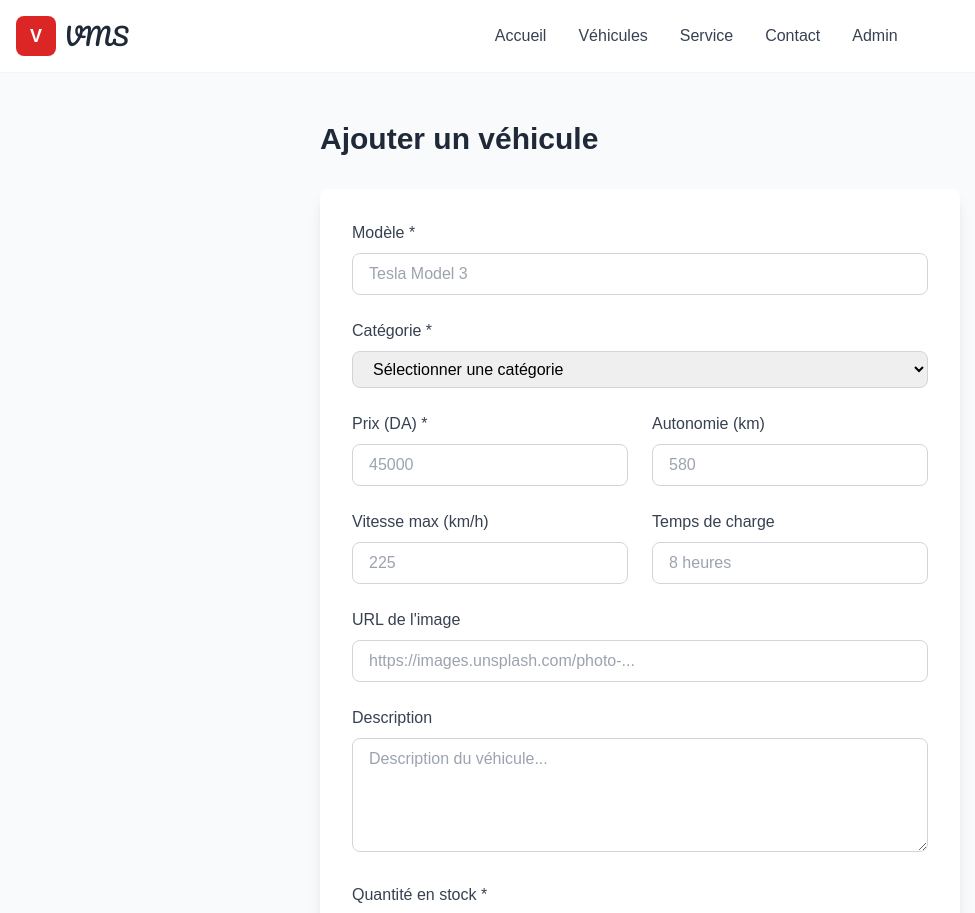
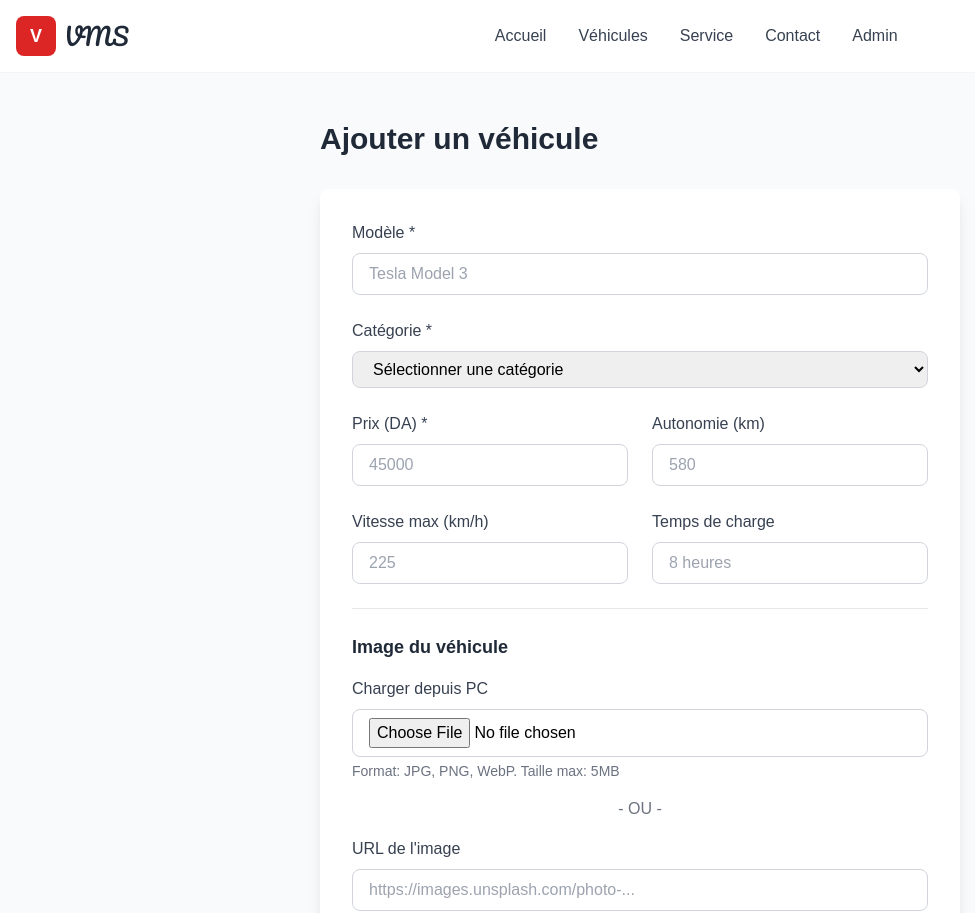
Before and after one commit to MADANI1972/VMS_EUCALYPTUS, a Next.js app: page /admin/add in a window 1280 px wide. Shown: the top 913 px of the page, without its empty margins (0-975 px from the left). Built offline with nearby package versions, Linux system fonts and the light colour scheme.

Commit message:
Update page.js

```diff
--- a/app/admin/add/page.js
+++ b/app/admin/add/page.js
@@ -8,6 +8,7 @@ export default function AddVehicule() {
   const router = useRouter();
   const [loading, setLoading] = useState(false);
   const [error, setError] = useState(null);
+  const [uploadingImage, setUploadingImage] = useState(false);
 
   const [formData, setFormData] = useState({
     model: '',
@@ -22,6 +23,9 @@ export default function AddVehicule() {
     stock_quantity: 0
   });
 
+  const [imageFile, setImageFile] = useState(null);
+  const [imagePreview, setImagePreview] = useState(null);
+
   const handleChange = (e) => {
     const { name, value, type, checked } = e.target;
     setFormData(prev => ({
@@ -30,12 +34,68 @@ export default function AddVehicule() {
     }));
   };
 
+  const handleImageChange = (e) => {
+    const file = e.target.files[0];
+    if (file) {
+      if (file.size > 5000000) { // 5MB max
+        setError('La taille de l\'image ne doit pas dépasser 5MB');
+        return;
+      }
+
+      setImageFile(file);
+      setImagePreview(URL.createObjectURL(file));
+      setError(null);
+    }
+  };
+
+  const uploadImage = async () => {
+    if (!imageFile) return null;
+
+    try {
+      setUploadingImage(true);
+      const fileExt = imageFile.name.split('.').pop();
+      const fileName = `${Date.now()}_${Math.random().toString(36).substring(7)}.${fileExt}`;
+      const filePath = `${fileName}`;
+
+      const { data, error } = await supabase.storage
+        .from('vehicle-images')
+        .upload(filePath, imageFile, {
+          cacheControl: '3600',
+          upsert: false
+        });
+
+      if (error) throw error;
+
+      const { data: { publicUrl } } = supabase.storage
+        .from('vehicle-images')
+        .getPublicUrl(filePath);
+
+      return publicUrl;
+    } catch (error) {
+      console.error('Erreur upload image:', error);
+      throw new Error('Erreur lors de l\'upload de l\'image');
+    } finally {
+      setUploadingImage(false);
+    }
+  };
+
   const handleSubmit = async (e) => {
     e.preventDefault();
     setLoading(true);
     setError(null);
 
     try {
+      let imageUrl = formData.image_url;
+
+      // Upload l'image si un fichier est sélectionné
+      if (imageFile) {
+        imageUrl = await uploadImage();
+      }
+
+      if (!imageUrl) {
+        throw new Error('Veuillez fournir une image (URL ou fichier)');
+      }
+
       const { data, error } = await supabase
         .from('vehicles')
         .insert([{
@@ -45,7 +105,7 @@ export default function AddVehicule() {
           autonomy: formData.autonomy ? parseInt(formData.autonomy) : null,
           max_speed: formData.max_speed ? parseInt(formData.max_speed) : null,
           charging_time: formData.charging_time,
-          image_url: formData.image_url,
+          image_url: imageUrl,
           description: formData.description,
           in_stock: formData.in_stock,
           stock_quantity: parseInt(formData.stock_quantity)
@@ -173,6 +233,39 @@ export default function AddVehicule() {
             </div>
           </div>
 
+          {/* Section Image */}
+          <div className="border-t pt-6">
+            <h3 className="text-lg font-semibold text-gray-800 mb-4">Image du véhicule</h3>
+
+            <div className="space-y-4">
+              <div>
+                <label className="block text-gray-700 font-medium mb-2">
+                  Charger depuis PC
+                </label>
+                <input
+                  type="file"
+                  accept="image/*"
+                  onChange={handleImageChange}
+                  className="w-full px-4 py-2 border border-gray-300 rounded-lg focus:ring-2 focus:ring-red-600 focus:border-transparent"
+                />
+                <p className="text-sm text-gray-500 mt-1">
+                  Format: JPG, PNG, WebP. Taille max: 5MB
+                </p>
+              </div>
+
+              {imagePreview && (
+                <div className="mt-4">
+                  <p className="text-sm text-gray-700 mb-2">Aperçu:</p>
+                  <img
+                    src={imagePreview}
+                    alt="Aperçu"
+                    className="w-full h-64 object-cover rounded-lg border"
+                  />
+                </div>
+              )}
+
+              <div className="text-center text-gray-500">- OU -</div>
+
               <div>
                 <label className="block text-gray-700 font-medium mb-2">
                   URL de l'image
@@ -184,7 +277,10 @@ export default function AddVehicule() {
                   onChange={handleChange}
                   placeholder="https://images.unsplash.com/photo-..."
                   className="w-full px-4 py-2 border border-gray-300 rounded-lg focus:ring-2 focus:ring-red-600 focus:border-transparent"
+                  disabled={imageFile !== null}
                 />
+              </div>
+            </div>
           </div>
 
           <div>
@@ -236,15 +332,16 @@ export default function AddVehicule() {
           <div className="flex gap-4">
             <button
               type="submit"
-              disabled={loading}
+              disabled={loading || uploadingImage}
               className="flex-1 bg-green-600 text-white py-3 rounded-lg font-semibold hover:bg-green-700 transition-colors disabled:bg-gray-400"
             >
-              {loading ? 'Ajout en cours...' : 'Ajouter le véhicule'}
+              {uploadingImage ? 'Upload image...' : loading ? 'Ajout en cours...' : 'Ajouter le véhicule'}
             </button>
             <button
               type="button"
               onClick={() => router.push('/admin/dashboard')}
-              className="flex-1 bg-gray-500 text-white py-3 rounded-lg font-semibold hover:bg-gray-600 transition-colors"
+              disabled={loading || uploadingImage}
+              className="flex-1 bg-gray-500 text-white py-3 rounded-lg font-semibold hover:bg-gray-600 transition-colors disabled:bg-gray-400"
             >
               Annuler
             </button>
```
Lines whose indentation alone changed are shown as unchanged.
